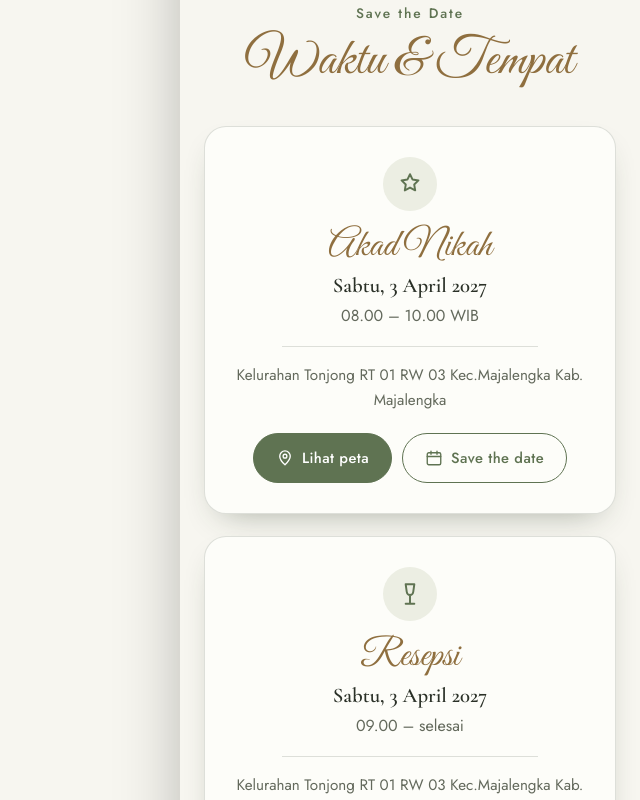
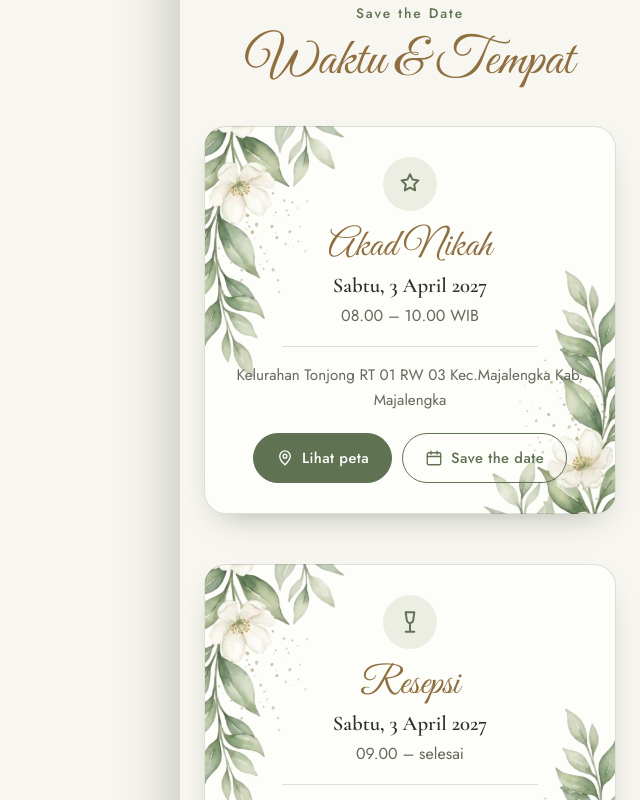
Before and after one commit to irfan-fauzi/my-wedding-inv, a React (Vite) app: page / in a window 1280 px wide. Shown: the part 3620-4420 px from the top of the page, without its empty margins (640-1280 px from the left). Built offline with nearby package versions, Linux system fonts and the light colour scheme.

Commit message:
card decored

```diff
--- a/src/components/Events.jsx
+++ b/src/components/Events.jsx
@@ -21,12 +21,14 @@ export default function Events() {
     <Section id="events">
       <SectionTitle label="Save the Date">Waktu &amp; Tempat</SectionTitle>
 
-      <div className="mt-[34px] flex flex-col gap-[22px]">
+      <div className="mt-[34px] flex flex-col gap-[50px]">
         {CONFIG.events.map((e, i) => (
           <Reveal
             as="article"
             key={e.title}
-            className="rounded-[22px] border border-line bg-surface px-[22px] py-[30px] shadow-card"
+            className="rounded-[22px] border border-line bg-surface px-[22px] py-[30px] shadow-card "
+            style={{ backgroundImage: `url(/img/card.webp)`, backgroundSize: 'cover', backgroundPosition: 'center', backgroundRepeat: 'no-repeat' }}
+
           >
             <div className="mx-auto mb-3 grid size-[54px] place-items-center rounded-full bg-alt text-accent">
               <Icon name={i === 0 ? 'star' : 'goblet'} className="size-[26px]" />
```
Also changed, not shown: public/img/card.webp (added).
